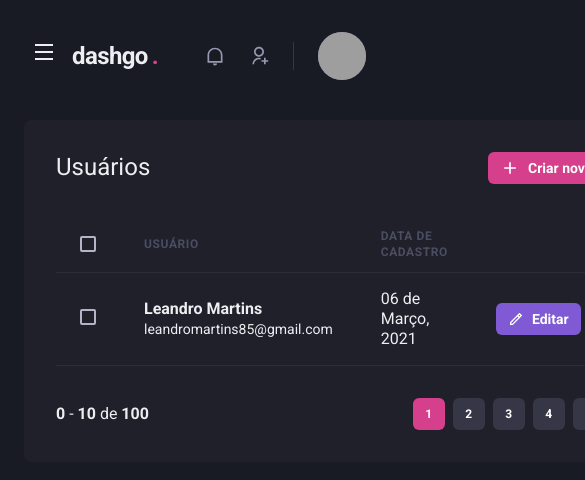
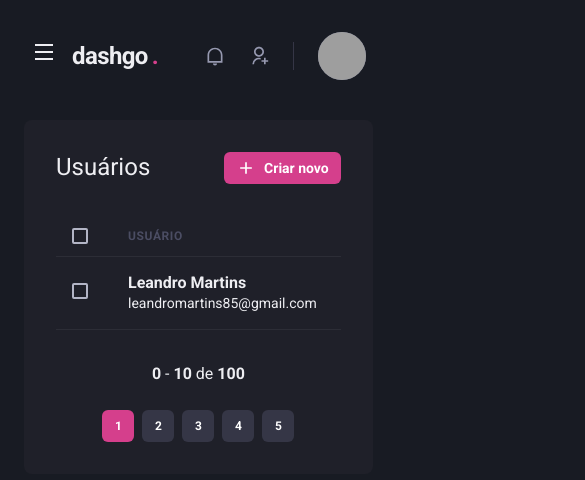
Before and after one commit to lemartins07/dashgo, a Next.js app: page /users in a window 390 px wide. Shown: the top 480 px of the page, 585 px wide, since content can reach past the window. Built offline with nearby package versions, Linux system fonts and the light colour scheme; grey boxes are pictures that could not be loaded.

Commit message:
Listagem responsiva

```diff
--- a/src/components/Pagination/index.tsx
+++ b/src/components/Pagination/index.tsx
@@ -4,7 +4,7 @@ import { PaginationItem } from './PaginationItem'
 export function Pagination() {
   return (
     <Stack
-      direction="row"
+      direction={["column", "row"]}
       spacing="6"
       mt="8"
       justify="space-between"
--- a/src/pages/users/index.tsx
+++ b/src/pages/users/index.tsx
@@ -1,4 +1,4 @@
-import { Box, Flex, Heading, Icon, Button, Table, Thead, Th, Tr, Td, Checkbox, Tbody, Text } from "@chakra-ui/react"
+import { Box, Flex, Heading, Icon, Button, Table, Thead, Th, Tr, Td, Checkbox, Tbody, Text, useBreakpointValue } from "@chakra-ui/react"
 import { Sidebar } from "../../components/Sidebar"
 import { Header } from "../../components/Header"
 import { RiAddLine, RiPencilLine } from "react-icons/ri"
@@ -7,6 +7,11 @@ import { Pagination } from "../../components/Pagination"
 
 
 export default function Userlist() {
+  const isWideVersion = useBreakpointValue({
+    base: false,
+    lg: true,
+  })
+
   return (
     <Box>
       <Header />
@@ -29,17 +34,21 @@ export default function Userlist() {
           <Table colorScheme="whiteAlpha">
             <Thead>
               <Tr>
-                <Th px="6" color="gray.300" width="8">
+                <Th px={["4", "4", "6"]} color="gray.300" width="8">
                   <Checkbox colorScheme="pink" />
                 </Th>
                 <Th>Usuário</Th>
+                {isWideVersion && (
+                  <>
                     <Th>Data de cadastro</Th>
                     <Th width="8"></Th>
+                  </>
+                )}
               </Tr>
             </Thead>
             <Tbody>
               <Tr>
-                <Td px="6">
+                <Td px={["4", "4", "6"]}>
                   <Checkbox colorScheme="pink" />
                 </Td>
                 <Td>
@@ -48,6 +57,8 @@ export default function Userlist() {
                     <Text fontSize="sm">leandromartins85@gmail.com</Text>
                   </Box>
                 </Td>
+                {isWideVersion && (
+                  <>
                     <Td>06 de Março, 2021 </Td>
                     <Td>
                       <Button
@@ -60,6 +71,8 @@ export default function Userlist() {
                         Editar
                       </Button>
                     </Td>
+                  </>
+                )}
               </Tr>
             </Tbody>
           </Table>
```
Lines whose indentation alone changed are shown as unchanged.
